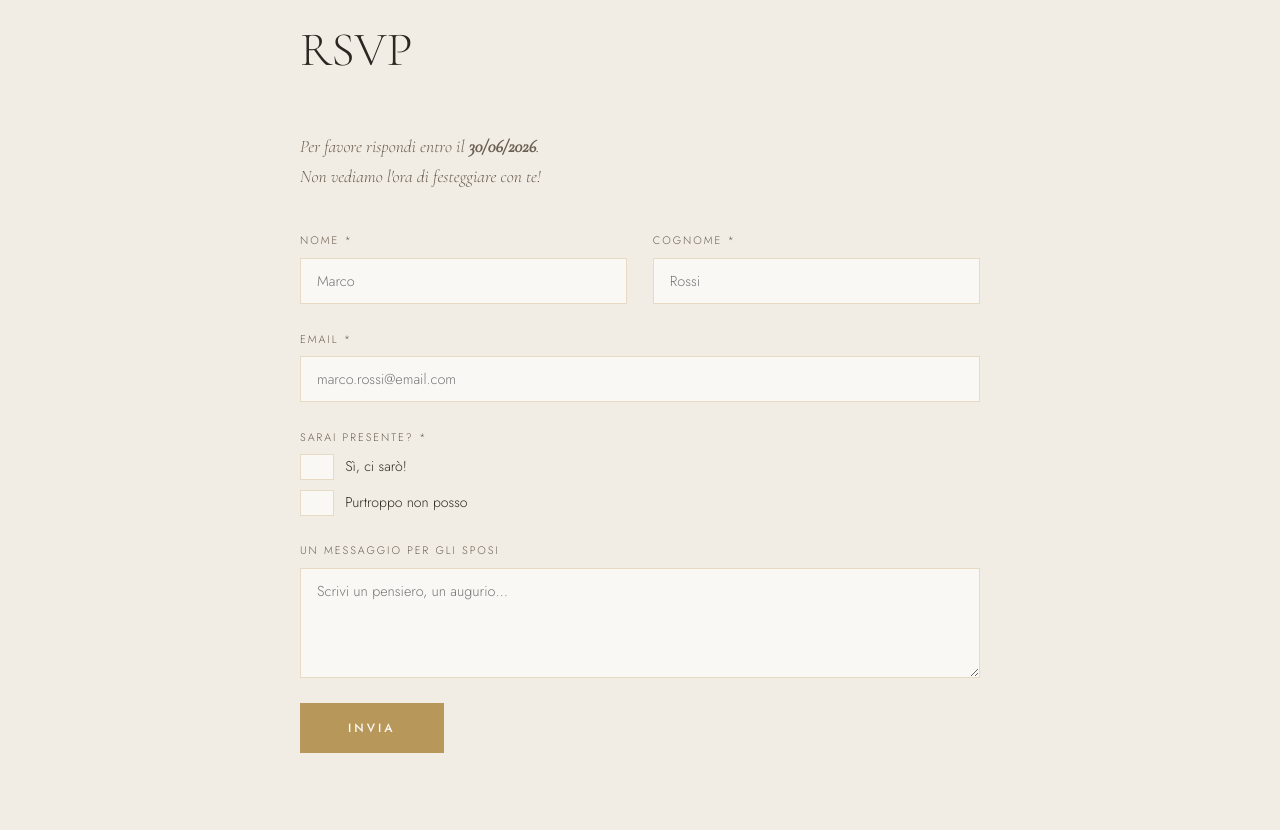
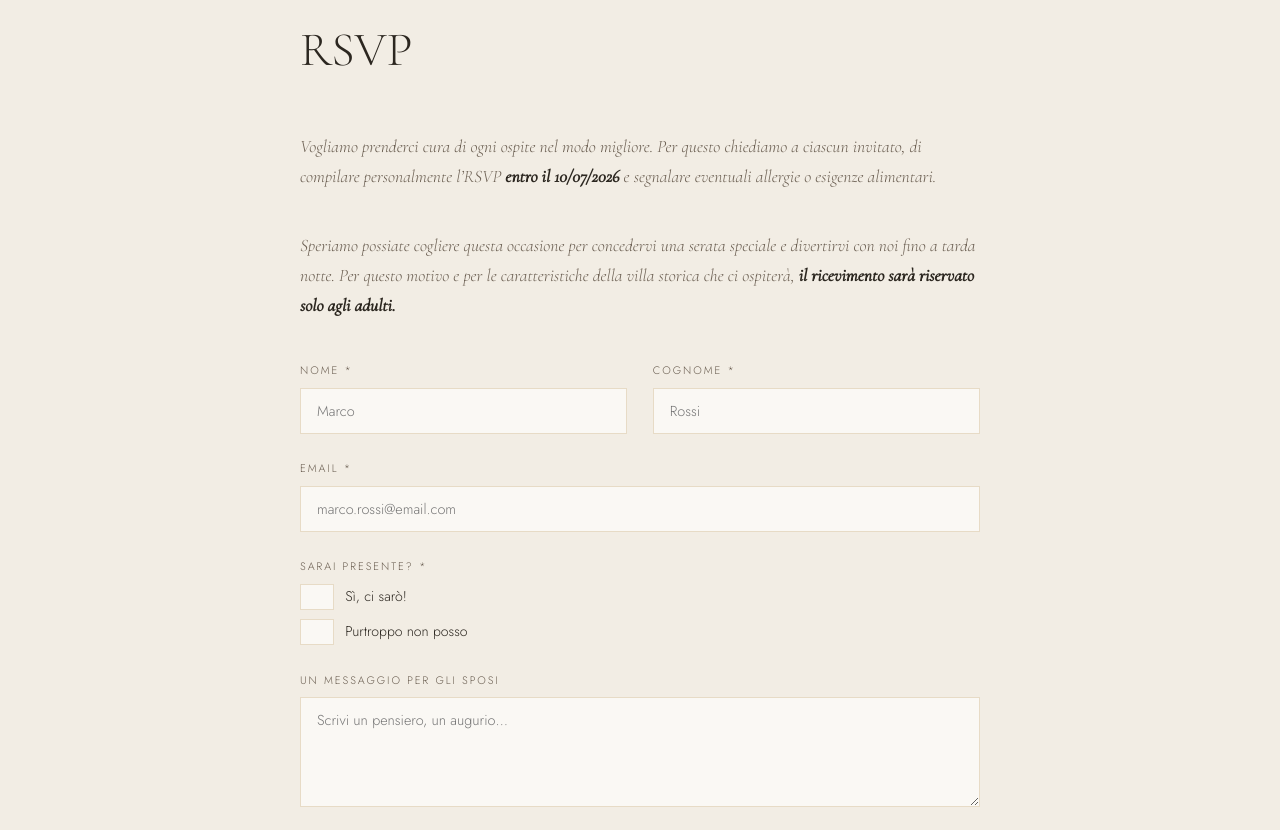
Before and after one commit to albertomaserati/greta-e-matteo, a plain HTML site: page index.html in a window 1280 px wide. Shown: the part 2800-3630 px from the top of the page. Drawn offline with nearby package versions, Linux system fonts and the light colour scheme; a script that the page names is missing.

Commit message:
Add rsvp description

```diff
--- a/index.html
+++ b/index.html
@@ -155,7 +155,9 @@
 <section id="rsvp">
   <p class="section-label reveal">Conferma la tua presenza</p>
   <h2 class="section-title reveal">RSVP</h2>
-  <p class="rsvp-intro reveal">Per favore rispondi entro il <strong>30/06/2026</strong>.<br>Non vediamo l'ora di festeggiare con te!</p>
+  <p class="rsvp-intro reveal">Vogliamo prenderci cura di ogni ospite nel modo migliore. Per questo chiediamo a ciascun invitato, di compilare personalmente l’RSVP <strong>entro il 10/07/2026</strong> e segnalare eventuali allergie o esigenze alimentari.</p>
+
+  <p class="rsvp-intro reveal">Speriamo possiate cogliere questa occasione per concedervi una serata speciale e divertirvi con noi fino a tarda notte. Per questo motivo e per le caratteristiche della villa storica che ci ospiterà, <strong>il ricevimento sarà riservato solo agli adulti.</strong></p>
 
   <div class="form-error reveal" id="formError">
     Si è verificato un errore nell'invio. Riprova o contattaci via email.
--- a/style.css
+++ b/style.css
@@ -275,6 +275,11 @@ section {
   max-width: 680px;
   margin-left: auto; margin-right: auto;
 }
+.rsvp-intro strong {
+  font-style: italic;
+  font-weight: 800;
+  color: var(--ink);
+}
 
 .rsvp-form {
   max-width: 680px;
```
